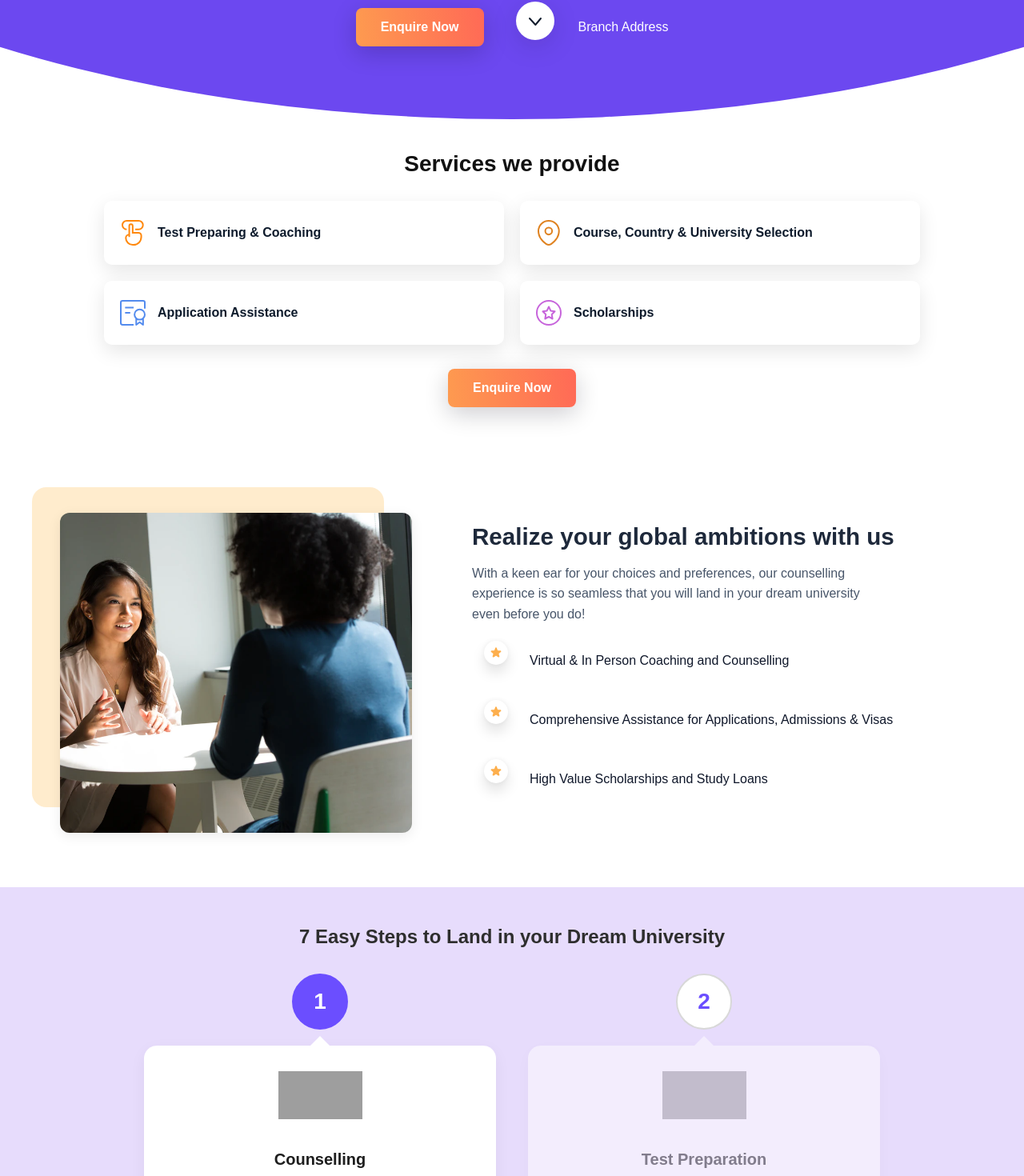
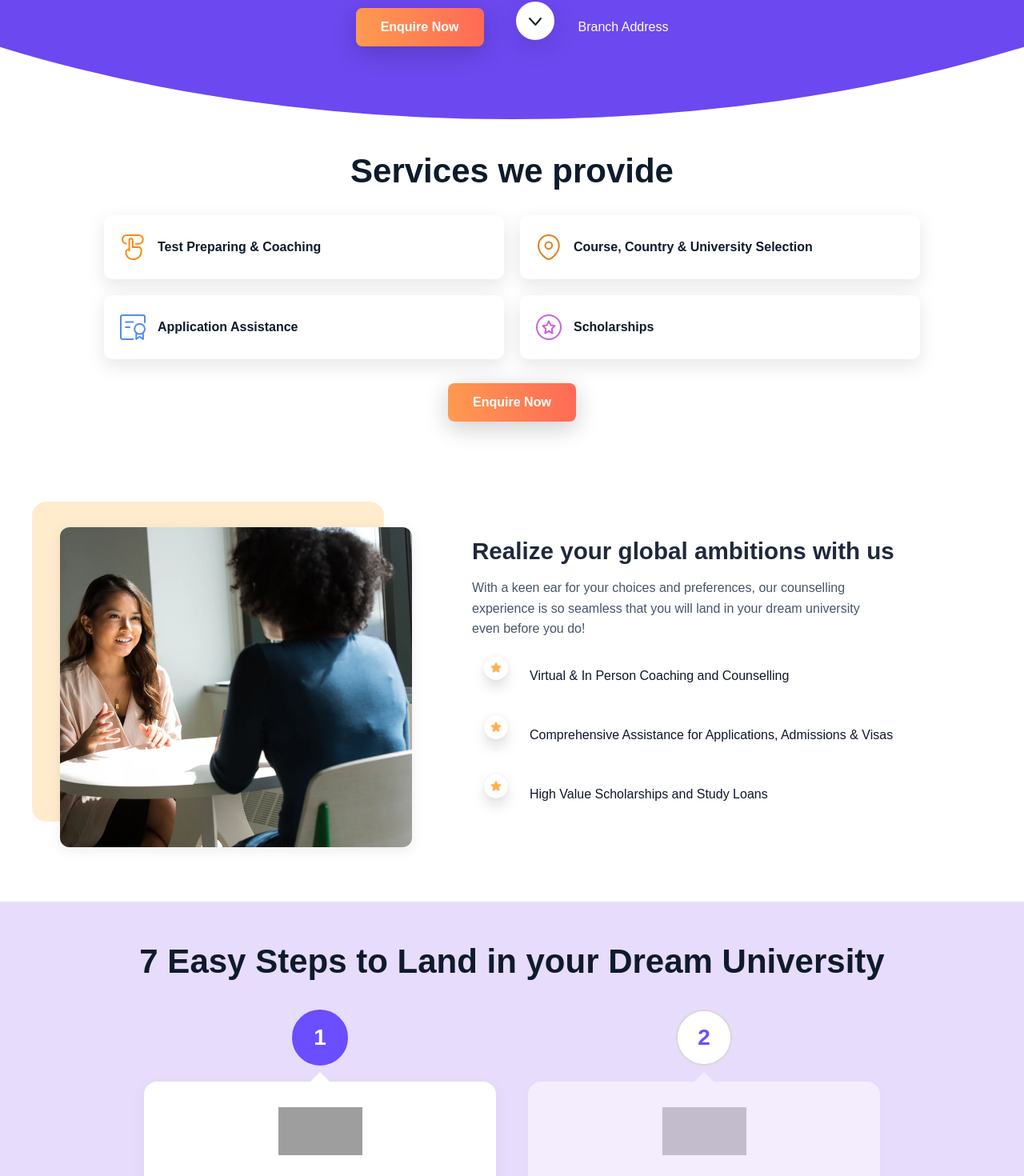
Before and after one commit to gaurav9821/coursefinderai-assesment, a React (Vite) app: page / in a window 1280 px wide. Shown: the part 470-1940 px from the top of the page at 80% size. Built offline with nearby package versions, Linux system fonts and the light colour scheme; grey boxes are pictures that could not be loaded.

Commit message:
Commit 2 : Small bug fixes

```diff
--- a/src/App.jsx
+++ b/src/App.jsx
@@ -9,8 +9,12 @@ import SubscribeSection from "./components/SubscribeSection";
 import Header from "./components/Header";
 import Body from "./components/Body";
 import WebinarsEvents from "./components/WebinarsEvents";
+import { useEffect } from "react";
 
 function App() {
+  useEffect(() => {
+    window.scrollTo(0, 0); // Force top on load
+  }, []);
   return (
     <div className="app-wrapper">
       <Header />
--- a/src/components/DreamUniversity.css
+++ b/src/components/DreamUniversity.css
@@ -5,9 +5,11 @@
 }
 
 .steps-title {
-  font-size: 24px;
   font-weight: 600;
-  color: #2e2e2e;
+  font-size: 42px;
+  line-height: 130%;
+  text-align: center;
+  color: #0E1B2C;
   margin-bottom: 2rem;
 }
 
--- a/src/components/Services.css
+++ b/src/components/Services.css
@@ -5,10 +5,12 @@
 }
 
 .section-title {
-  font-size: 28px;
-  font-weight: bold;
+  font-weight: 600;
+  font-size: 42px;
+  line-height: 120%;
+  text-align: center;
   margin-bottom: 30px;
-  color: #111;
+  color: #0E1B2C;
 }
 
 .services-container {
--- a/src/components/SubscribeSection.css
+++ b/src/components/SubscribeSection.css
@@ -8,7 +8,7 @@
   justify-content: center;
   align-items: center;
   text-align: center;
-  clip-path: ellipse(80% 100% at bottom);
+  clip-path: ellipse(100% 90% at bottom);
   z-index: 2;
 }
 
@@ -70,6 +70,7 @@
   flex-wrap: wrap;
   gap: 15px;
   justify-content: center;
+
 }
 
 .subscribe-input,
@@ -79,7 +80,8 @@
   border-radius: 6px;
   font-size: 16px;
   width: 250px;
-  color: #64647a;
+  color: #64647A;
+  border: 1px solid #D0D0D0
 }
 
 .subscribe-button {
@@ -106,6 +108,7 @@
   }
   .subscribe-section {
     clip-path: ellipse(130% 100% at bottom);
+    padding:40px
   }
 
   .subscribe-form {
@@ -114,8 +117,13 @@
   }
 
   .subscribe-input,
-  .subscribe-select,
-  .subscribe-button {
+  .subscribe-select {
+    width: 100%;
+    max-width: 300px;
+    color: #64647a;
+  }
+  .subscribe-button{
+    color:white;
     width: 100%;
     max-width: 300px;
   }
--- a/src/components/TestimonialCard.css
+++ b/src/components/TestimonialCard.css
@@ -50,7 +50,7 @@
 }
 
 .center-card {
-  transform: translateY(20px); /* Drop the middle card */
+  transform: translateY(30px); /* Drop the middle card */
   z-index: 2;
 }
 
```
